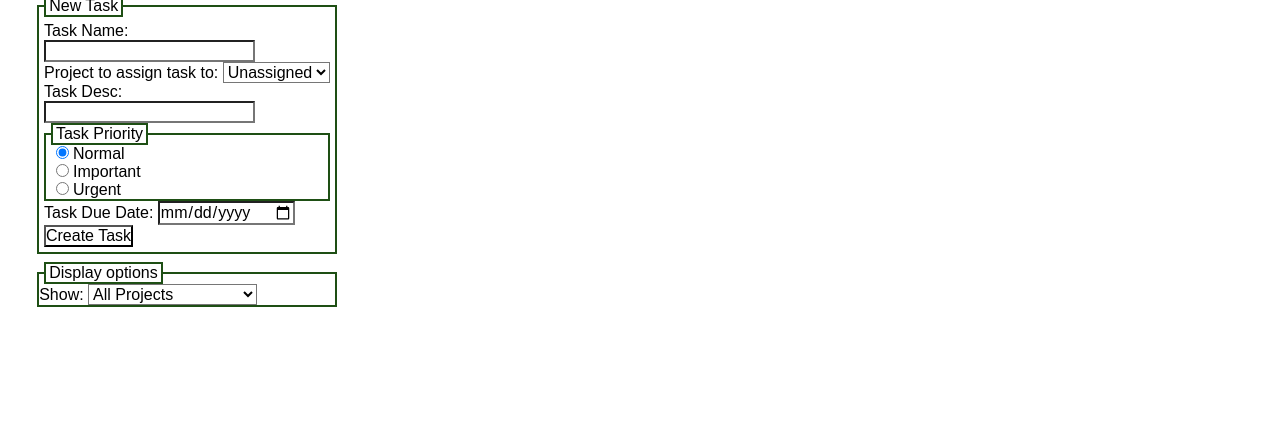
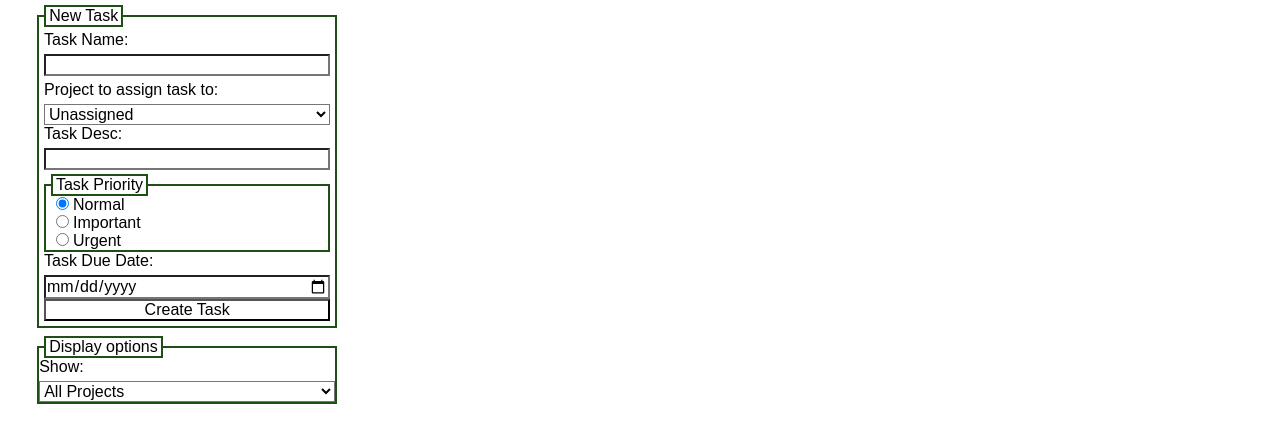
Before and after one commit to noOdin1/todo_list, a website built with webpack: page src/template.html in a window 1280 px wide. Shown: the part 240-682 px from the top of the page. Built offline with nearby package versions, Linux system fonts and the light colour scheme.

Commit message:
Make inputs and dropdowns to have column flex display

```diff
--- a/src/style.css
+++ b/src/style.css
@@ -129,3 +129,11 @@ fieldset {
 div.taskPriority.listContainer {
   margin-left: calc(var(--input-widgets-spacing) * 2);
 }
+
+.task.input.container,
+.project.input.container,
+.dropDown.container {
+  display: flex;
+  flex-direction: column;
+  gap: var(--input-widgets-spacing);
+}
```
